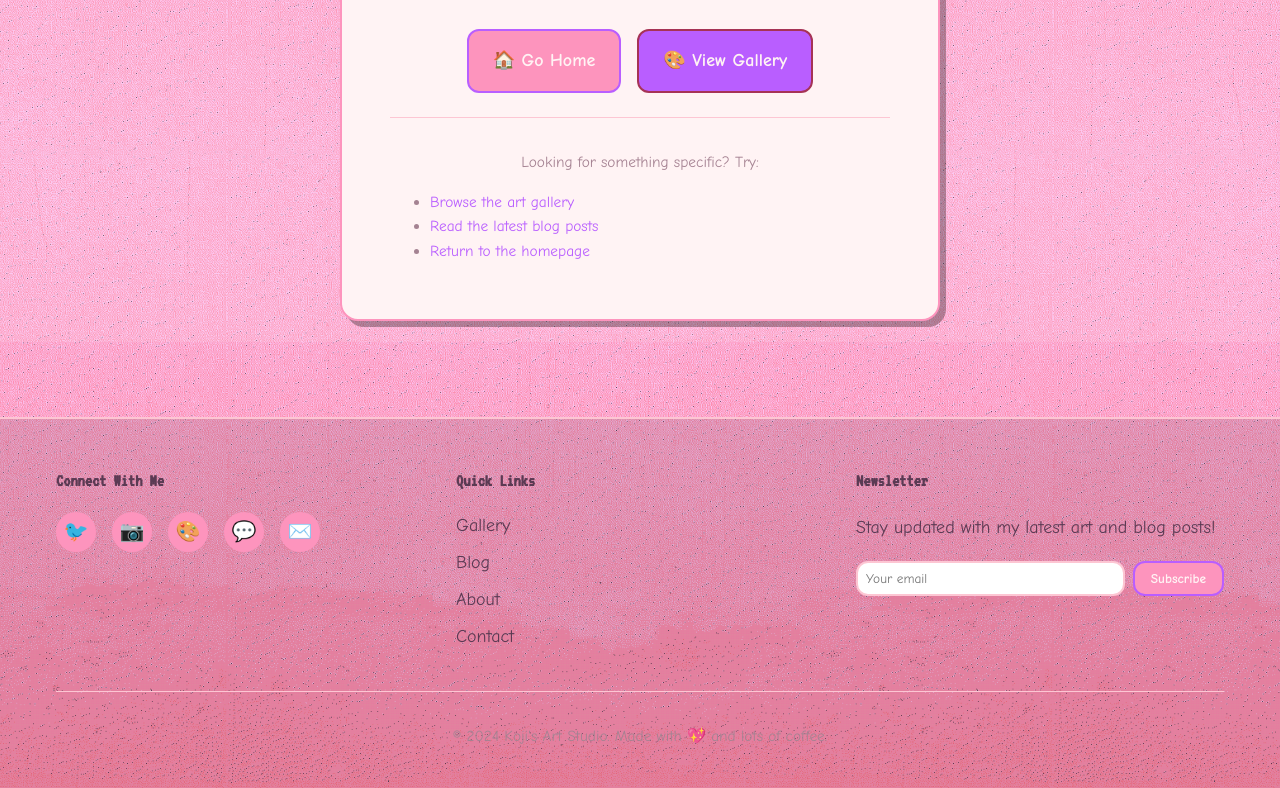
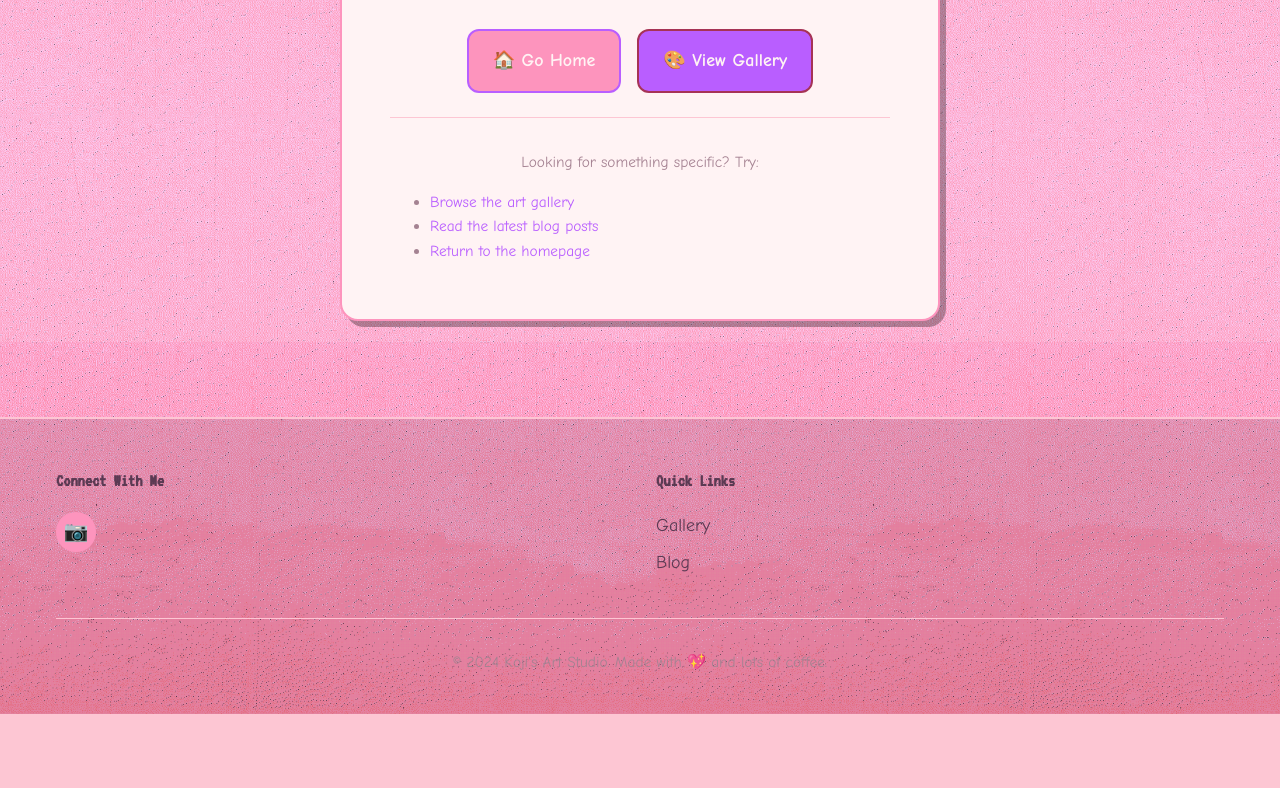
Before and after one commit to JoJoGatito/koji-gallery, a plain HTML site: page 404.html in a window 1280 px wide. Shown: the part 458-1246 px from the top of the page. After the commit the page ends 1172 px from the top, so only its background shows below. Drawn offline with Linux system fonts and the light colour scheme.

Commit message:
Removed socials and newsletters

```diff
--- a/404.html
+++ b/404.html
@@ -244,11 +244,7 @@
                 <div class="footer-section">
                     <h4>Connect With Me</h4>
                     <div class="social-links">
-                        <a href="#" class="social-link" aria-label="Twitter">🐦</a>
-                        <a href="#" class="social-link" aria-label="Instagram">📷</a>
-                        <a href="#" class="social-link" aria-label="DeviantArt">🎨</a>
-                        <a href="#" class="social-link" aria-label="Discord">💬</a>
-                        <a href="#" class="social-link" aria-label="Email">✉️</a>
+                        <a href="https://www.instagram.com/kojidrawspd/" class="social-link" aria-label="Instagram">📷</a>
                     </div>
                 </div>
                 <div class="footer-section">
@@ -256,17 +252,7 @@
                     <ul class="footer-links">
                         <li><a href="gallery.html">Gallery</a></li>
                         <li><a href="blog.html">Blog</a></li>
-                        <li><a href="#about">About</a></li>
-                        <li><a href="#contact">Contact</a></li>
                     </ul>
-                </div>
-                <div class="footer-section">
-                    <h4>Newsletter</h4>
-                    <p>Stay updated with my latest art and blog posts!</p>
-                    <form class="newsletter-form">
-                        <input type="email" placeholder="Your email" required>
-                        <button type="submit">Subscribe</button>
-                    </form>
                 </div>
             </div>
             <div class="footer-bottom">
```
Also changed, not shown: blog.html (+1 -15 lines), gallery.html (+1 -15 lines), index.html (+2 -30 lines).
